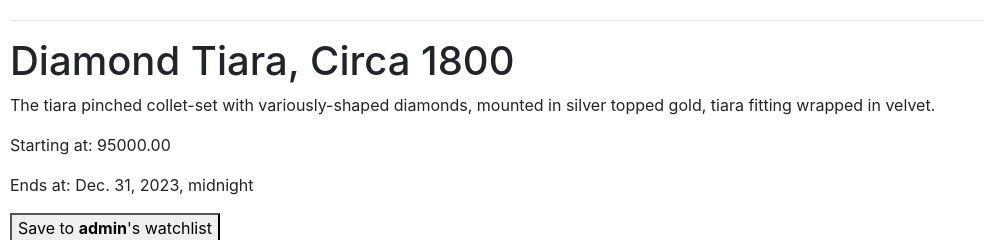
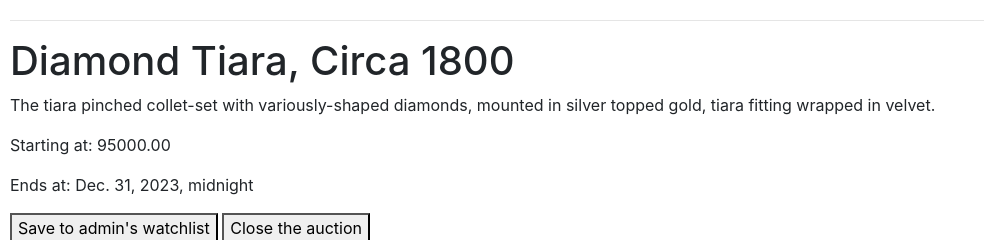
Before and after one commit to absurdity9/commerce-projecttwo, a Django app: page /listing/1 in a window 1280 px wide. Shown: the part 126-366 px from the top of the page, without its empty margins (0-984 px from the left). Run offline with Django 3.2, Linux system fonts and the light colour scheme; a user stored in the database is signed in; data comes from the database, SQL or seed files in the repository; both versions use the stored data as it was after the commit; some libraries are stand-ins or nearby versions.

Commit message:
css for listing page, added close auctions fx

```diff
--- a/auctions/templates/auctions/listing.html
+++ b/auctions/templates/auctions/listing.html
@@ -8,6 +8,7 @@
     flex-direction: column;
     justify-content: space-between;
     margin-bottom: 10px;
+    max-width: 50%%;
   }
   .comments {
     margin-top: 20px;
@@ -18,9 +19,16 @@
     flex: 0.3;
     padding-right: 20px;
   }
-.listing-image {
+  .listing-image {
     flex: 0.3;
-}
+  }
+  .comment-detail{
+    margin-top:20px;
+    border-bottom: 1px solid grey;
+  }
+  .actions-container{
+    margin-bottom: 20px;
+  }
 </style>
 
 {% if listing %}
@@ -30,15 +38,22 @@
     <p>{{ listing.item.desc }}</p>
     <p>Starting at: {{ listing.item.floor_price }}</p>
     <p>Ends at: {{ listing.date_end }}
+
       {% if user.is_authenticated %}
-    <div>
-      <a href=""><button>Save to <strong>{{ user.username }}</strong>'s watchlist</button></a>
+    <div class="actions-container">
+      <a href=""><button>Save to {{ user.username }}'s watchlist</button></a>
+      <a href="{% url 'close_listing' itemid=listing.item_id%}"><button>Close the auction</button></a>
+      <form action="" method="POST">
+        <input type="submit" value="Make a bid">
+    </form>
     </div>
     {% endif %}
   </div>
+
   <div class="listing-image">
           <img src="{{ listing.item.photo_url }}" alt="Listing Photo" width="500" height="500">
   </div>
+
   {% else %}
     <p>This item does not exist</p>
   {% endif %}
@@ -49,10 +64,10 @@
       <form action="" method="POST">
         {% csrf_token %}
         {{ create_comments_form.as_p }}
-    <input type="submit" value="Add comment">
+        <input type="submit" value="Add comment">
     </form>
       {% for comment in comments %}
-    <div>
+    <div class="comment-detail">
         <p>{{ comment.detail }}</p>
         <p>Posted on: {{ comment.date_created }} by {{comment.userid }}</p>
     </div>
--- a/auctions/urls.py
+++ b/auctions/urls.py
@@ -10,5 +10,6 @@ urlpatterns = [
     path("createlisting", views.createListing, name="createlisting"),
     path("categories", views.categories, name="categories"),
     path("category_detail/<str:cat_name>", views.category_detail, name="category_detail"),
-    path("listing/<str:itemid>", views.listing, name="listing")
+    path("listing/<str:itemid>", views.listing, name="listing"),
+    path("close_listing/<int:itemid>/", views.close_listing, name="close_listing")
 ]
--- a/auctions/views.py
+++ b/auctions/views.py
@@ -18,7 +18,6 @@ def listing_list():
 
 def index(request):
     username = request.session.get('username')
-    print(username)
     active_listings = Listing.objects.filter(date_end__gt=timezone.now())
     context = {
         "active_listings": active_listings
@@ -153,3 +152,9 @@ def listing(request, itemid):
             "create_comments_form": commentsForm
             }
         return render(request, "auctions/listing.html", context)
+
+def close_listing(itemid):
+    item_to_close = Listing.objects.get(item_id=itemid)
+    item_to_close.date_end = timezone.now()
+    item_to_close.save()
+    return item_to_close
```
Also changed, not shown: db.sqlite3.
